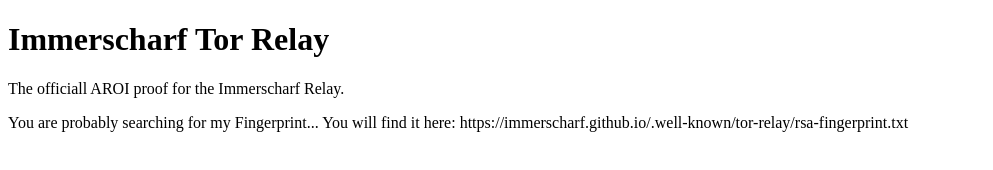
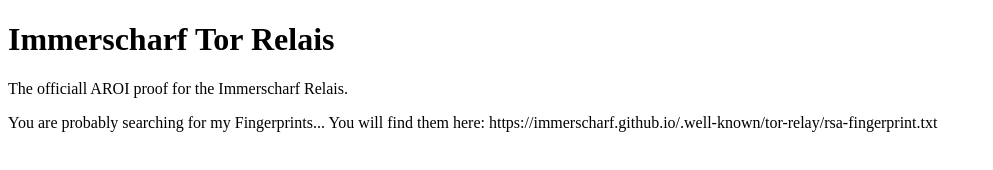
Before and after one commit to Immerscharf/Immerscharf.github.io, a plain HTML site: page index.html in a window 1280 px wide. Shown: the whole page, without its empty margins (0-993 px from the left). Drawn offline with Linux system fonts and the light colour scheme.

Commit message:
Update index.html

```diff
--- a/index.html
+++ b/index.html
@@ -1,11 +1,11 @@
 <!DOCTYPE html>
 <html>
 <head>
-  <title>Immerscharf Tor Relay</title>
+  <title>Immerscharf Tor Relais</title>
 </head>
 <body>
-  <h1>Immerscharf Tor Relay</h1>
-  <p>The officiall AROI proof for the Immerscharf Relay.</p>
-  <p> You are probably searching for my Fingerprint... You will find it here: https://immerscharf.github.io/.well-known/tor-relay/rsa-fingerprint.txt</p>
+  <h1>Immerscharf Tor Relais</h1>
+  <p>The officiall AROI proof for the Immerscharf Relais.</p>
+  <p> You are probably searching for my Fingerprints... You will find them here: https://immerscharf.github.io/.well-known/tor-relay/rsa-fingerprint.txt</p>
 </body>
 </html>
```
